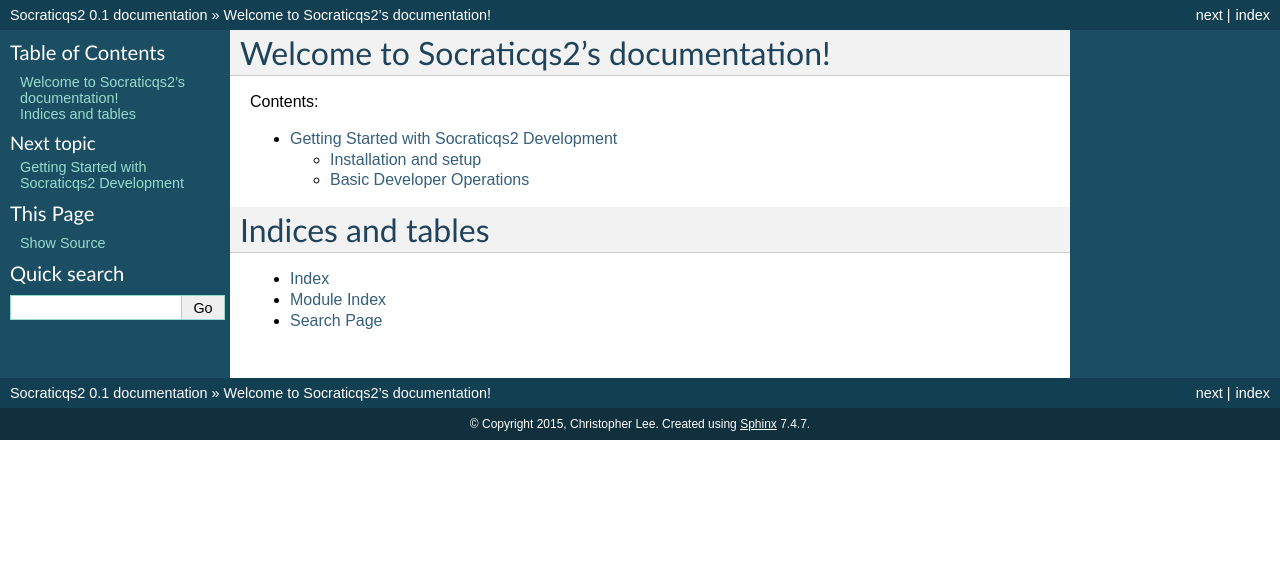
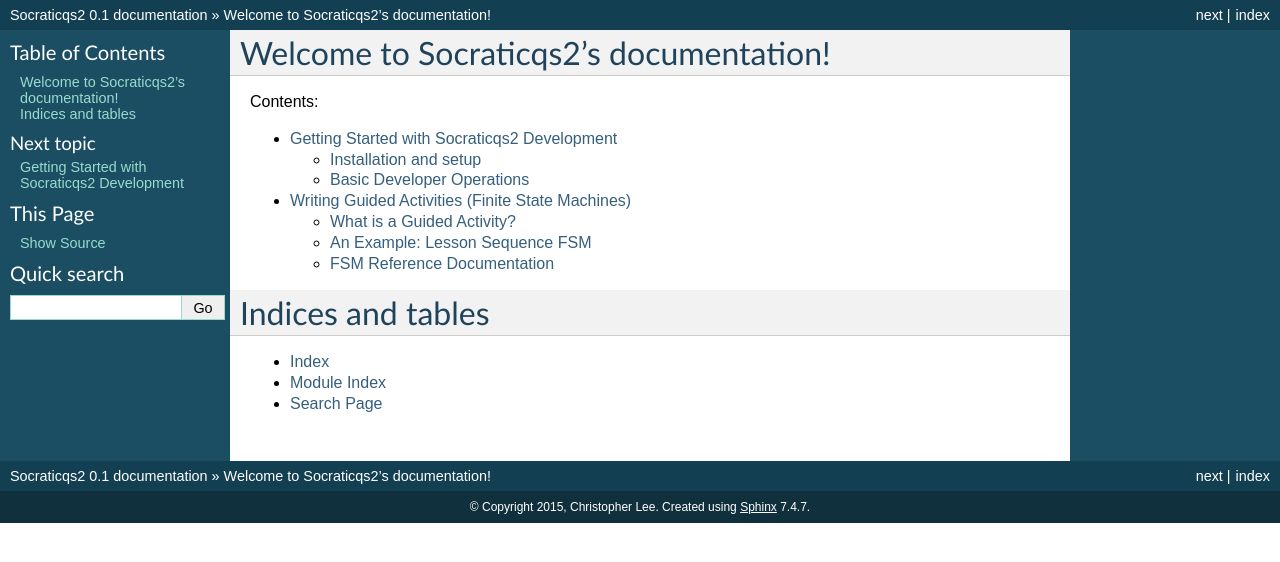
Before and after one commit to cjlee112/socraticqs2, a Sphinx documentation site: the page built from doc/index.rst, in a window 1280 px wide. Shown: the top 562 px of the page. Built offline with Sphinx 7.4.7, drawn with Linux system fonts in a browser that asks for light colours; part of the change alters nothing that is shown.

```diff
--- /dev/null
+++ b/doc/fsm.rst
@@ -0,0 +1,534 @@
+====================================================
+Writing Guided Activities (Finite State Machines)
+====================================================
+
+What is a Guided Activity?
+---------------------------
+
+A guided activity is a series of steps that guides a user through
+a process in a specified way.  Some examples:
+
+* a *lesson sequence*: presents the lessons in a courselet to
+  the student one at a time, in order, while minimizing distractions
+  from the rest of the generic courselets interface.
+
+* a *live session*: an instructor presents a series of exercises
+  to students in a classroom.  The whole class does the exercises
+  at the same time, synchronized by what the instructor chooses,
+  in real-time.
+
+* a *randomized trial* protocol: two distinct ways of teaching
+  the same thing are defined as "treatments".  A randomized
+  trial randomizes students to either one treatment or the other,
+  and compares their learning gains.  Note that this depends
+  strongly on controlling exactly what sequence of materials
+  each student gets shown, according to the "treatment" they
+  were assigned to.
+
+Drawing a Guided Activity as a Graph of Views and Transitions
+...............................................................
+
+A guided activity can be thought of as a pathway through
+some set of views (web pages) within the generic Socraticqs2 interface.
+
+Specifically, a guided activity in Socraticqs2 is defined as a Finite State
+Machine (FSM) consisting of a *graph* of *nodes* connected by *edges*:
+
+* its *nodes* are pages or "views", that is, each node shows one
+  view from the generic Socraticqs2 interface.  Each node in a FSM
+  has a distinct *name*.  An FSM always begins at its
+  ``START`` node, and terminates when it reaches its ``END`` node.
+  An ``FSMNode`` instance always has an ``fsm`` attribute that
+  points to the ``FSM`` that it is part of.
+
+* its *edges* are transitions from one view (node) to another.
+  Concretely, on a given page there may be one or more possible
+  *events* such as the user submitting an answer to a question,
+  clicking the Next button, etc.  Each event in the generic interface
+  has a defined name such as ``next``, ``add``, etc.
+  A node can define what events will trigger which edge.
+  Each edge has a distinct *name*.
+  An ``FSMEdge`` instance always has ``fromNode`` and ``toNode``
+  attributes that point to the nodes that it connects.
+
+* while an FSM is running, it is represented by an ``FSMState``
+  record that points to the current node, and stores any data
+  associated with this running FSM instance.  An ``FSMState``
+  instance always keeps an ``fsmNode`` attribute that points to
+  the current ``FSMNode``.
+
+An FSM works by intercepting events from the current view, and
+redirecting the user to a different next view (node) than the
+generic interface's default next view.
+
+Controlling What Happens Next
+................................
+
+Node and edge behavior can either be defined *statically*, i.e.
+a specific node always shows a fixed path, or *dynamically*,
+by writing plug-in code that decides on the fly what it will do.
+
+Static edge behavior
++++++++++++++++++++++
+
+The simplest way to control what happens next at a given node
+is simply to provide a static edge that says what node a given event
+should transition to.  When an event occurs, the FSM will look for
+an outgoing edge with the same name as that event, and will transition
+to whatever node that edge points to.
+Events with no matching edge will be ignored; i.e. no transition
+will occur, and the view will remain at the current page (node).
+
+Dynamic edge behavior
++++++++++++++++++++++++
+
+Alternatively, an edge can decide dynamically what node it will
+transition to, if plug-in code is provided for that edge.  The
+plug-in code can do whatever processing it wants, and then simply
+returns a node to transition to.
+Note that this is also useful for implementing
+*consequences* of an event, even if the edge always transitions to
+the same target node.
+
+Dynamic Event Mapping
+++++++++++++++++++++++
+
+In some cases it may be useful to dynamically redirect a given event
+to different edges under different circumstances.  A node can do
+this by supplying plug-in code for that *event*; its plug-in code
+do whatever processing it wants and call whatever edge it wants.
+Note this can also be used for implementing consequences of an event.
+
+An FSM can call other FSMs as "subroutines"
+.............................................
+
+Our FSM design is *hierarchical*, that is, an FSM node can
+"call" another FSM guided activity as a "subroutine".
+This is important for modular FSM design.
+For example, a randomized trial FSM (that compares the effectiveness
+of two "treatments") would not itself need to know how
+to perform either of the treatments, because it could just call a "treatment
+FSM" that performs the specified treatment, and when finished returns
+control to randomized trial FSM.
+
+This hierarchical "subroutine calling" capability is handled
+by the ``FSMStack`` class, which acts as the main interface
+between Socraticqs2 code and FSM code.  An ``FSMStack`` instance always
+keeps a ``state`` attribute that points to the current
+``FSMState``.
+
+
+
+An Example: Lesson Sequence FSM
+--------------------------------
+
+To make this tangible, let's look at an example.  The ``lessonseq`` FSM
+shows the student the sequence of core lessons for a courselet,
+in the order set by the instructor.
+
+It consists of four nodes:
+``LESSON``, ``ASK``, ``ASSESS``, ``ERRORS`` (in addition to the
+mandatory ``START`` and ``END``).
+
+* ``LESSON``: presents an explanation.
+* ``ASK``: asks the student a question
+* ``ASSESS``: shows the answer and prompts the student for a self-assessment
+  of their own answer.
+* ``ERRORS``: prompts the student to categorize what error(s) they made
+  in their answer.
+
+Edges:
+
+* ``next``: Typically, the ``next`` edge must see whether the next lesson is an
+  explanation (``LESSON``) or question (``ASK``), or whether we've reached
+  the ``END``.  This dynamic edge behavior is implemented by supplying
+  a plug-in method ``next_edge()``.  By convention, plug-in edge methods
+  always consist of the *name of the edge* followed by ``_edge``.
+
+* ``error``: if the student self-assessment indicates they got the
+  answer wrong, the ``error`` event is directed to take the student
+  to the ``ERRORS`` page.
+
+Behind the scenes, there is a ``UnitStatus`` data structure that
+knows how to follow the sequence of lessons in that "unit" (courselet).
+
+An FSM is written as a simple set of class definitions for nodes,
+with outgoing edges defined for each node.  Here is minimalist code for
+the Lesson Sequence FSM::
+
+  class START(object):
+      '''Initialize data for viewing a courselet, and go immediately
+      to first lesson. '''
+      def start_event(self, node, fsmStack, request, **kwargs):
+          'event handler for START node'
+          unit = fsmStack.state.get_data_attr('unit')
+          fsmStack.state.title = 'Study: %s' % unit.title
+          unitStatus = UnitStatus(unit=unit, user=request.user)
+          unitStatus.save()
+          fsmStack.state.set_data_attr('unitStatus', unitStatus)
+          return fsmStack.state.transition(fsmStack, request, 'next',
+                                           useCurrent=True, **kwargs)
+      next_edge = next_lesson
+      # node specification data goes here
+      title = 'Start This Courselet'
+      edges = (
+              dict(name='next', toNode='LESSON', title='View Next Lesson'),
+          )
+
+  class LESSON(object):
+      '''View a lesson explanation. '''
+      next_edge = next_lesson
+      # node specification data goes here
+      path = 'ct:lesson'
+      title = 'View an explanation'
+      edges = (
+              dict(name='next', toNode='LESSON', title='View Next Lesson'),
+          )
+
+  class ASK(object):
+      # node specification data goes here
+      path = 'ct:ul_respond'
+      title = 'Answer this question'
+      edges = (
+              dict(name='next', toNode='ASSESS', title='Go to self-assessment'),
+          )
+
+  class ASSESS(object):
+      next_edge = next_lesson
+      # node specification data goes here
+      path = 'ct:assess'
+      title = 'Assess your answer'
+      edges = (
+              dict(name='next', toNode='LESSON', title='View Next Lesson'),
+              dict(name='error', toNode='ERRORS', title='Classify your error'),
+          )
+
+  class ERRORS(object):
+      next_edge = next_lesson
+      # node specification data goes here
+      path = 'ct:assess_errors'
+      title = 'Classify your error(s)'
+      edges = (
+              dict(name='next', toNode='LESSON', title='View Next Lesson'),
+          )
+
+  class END(object):
+      # node specification data goes here
+      path = 'ct:unit_tasks_student'
+      title = 'Courselet core lessons completed'
+      help = '''Congratulations!  You have completed the core lessons for this
+      courselet.  See below for suggested next steps for what to study now in
+      this courselet.'''
+
+Notes:
+
+* *start event*: whenever an FSM first starts, its ``START`` node is sent
+  a ``start`` event.  This FSM defines a ``start_event()`` method on
+  its ``START`` node, to receive this event and perform initialization
+  of the data which the FSM must store (on its ``FSMState`` data).
+  Specifically the method uses the ``FSMState`` ``get_data_attr()``
+  and ``set_data_attr()`` methods for binding data to the ``FSMState``.
+
+* Note that this code represents a *specification* of the FSM,
+  not the actual storage of the FSM in the database.  Specifically,
+  the nodes need do nothing more than specify what data needs
+  to be saved for each node, and provide its plug-in code.
+  Hence these are just generic Python class objects, not
+  ``FSMNode`` objects.  We will describe later how to *load*
+  such an FSM specification into the database.
+
+* outgoing edges from a node *must* be specified in its ``edges`` attribute.
+  Providing plug-in code for an edge is *optional*, and always follows
+  the naming convention ``EDGENAME_edge()``, where ``EDGENAME`` is the
+  name of the edge.
+
+* a node typically specifies which generic view it will display
+  via its ``path`` attribute.  Paths are given using the Django
+  URL "name" convention ``APPNAME:VIEWNAME``; in our case ``ct``
+  is the name of our Django app, and the set of all VIEW names are listed in
+  ``ct/urls.py``.
+
+* note that a full-blown FSM specification would typically give
+  a lot more useful node attributes such as a docstring description, ``help``
+  etc. that provide the user helpful guidance.  See the ``FSMNode``
+  reference docs below for details.
+
+Here is the code for the ``next_lesson()`` edge method used by many of
+these nodes.  It uses ``UnitStatus`` and ``UnitLesson`` methods to
+determine what the next view should be::
+
+  def next_lesson(self, edge, fsmStack, request, useCurrent=False, **kwargs):
+      'edge method that moves us to right state for next lesson (or END)'
+      fsm = edge.fromNode.fsm
+      unitStatus = fsmStack.state.get_data_attr('unitStatus')
+      if useCurrent:
+          nextUL = unitStatus.get_lesson()
+      else:
+          nextUL = unitStatus.start_next_lesson()
+      if not nextUL:
+          return fsm.get_node('END')
+      elif nextUL.is_question():
+          return fsm.get_node(name='ASK')
+      else: # just a lesson to read
+          return edge.toNode
+
+Finally, an FSM specification typically ends with a brief
+``FSMSpecification`` initialization that makes it easy to load
+the specification into the database.  Here is an example for
+the ``lessonseq`` specification::
+
+  def get_specs():
+      'get FSM specifications stored in this file'
+      spec = FSMSpecification(name='lessonseq', hideTabs=True,
+              title='Take the courselet core lessons',
+              pluginNodes=[START, LESSON, ASK, ASSESS, ERRORS, END],
+          )
+      return (spec,)
+
+* this first provides a number of ``FSM`` attributes such as its
+  *name*, user interface properties (in this case it specifies that
+  the tabbed interface should be hidden while this FSM is running), etc.
+* it also lists the complete set of nodes in the FSM.
+
+* to actually load an ``FSMSpecification`` into the database,
+  simply call its ``save_graph()`` method with the username who should
+  "own" this FSM.  (Typically, this would be an admin user)::
+
+    fsmSpec.save_graph('admin')
+
+* Any time an FSM structure or attributes changes, it must be reloaded
+  to the database this way, to take effect.
+
+* note that FSM specifications and plug in code must be stored in
+  Python source code files in the ``mysite/ct/fsm_plugin/`` directory.
+
+
+FSM Reference Documentation
+-----------------------------
+
+FSM
+....
+
+**Important attributes to set in your FSM specification:**
+
+.. attribute:: name
+
+   the ID by which the FSM will be called.  That is, FSMs are invoked
+   by name.  For example, when the user indicates they want to study
+   the sequence of lessons in a courselet, the generic Socraticqs2
+   UI searches for an FSM named ``lessonseq``.
+
+.. attribute:: title
+
+   The title which will be displayed by default for the FSM,
+   unless its plug-in code ``start_event()`` explicitly overrides that
+   by writing a new value to the ``FSMState.title`` for this running
+   FSM instance.
+
+.. attribute:: description
+
+   An explanation of what this Guided Activity does for the user,
+   to be displayed in the Activity Center UI etc.
+
+.. attribute:: help
+
+   More detailed info to help the user understand what this FSM is for.
+
+.. attribute:: hideTabs
+
+   If set True, hide the generic tabbed interface while this FSM is running.
+
+.. attribute:: hideLinks
+
+   If set True, block hyperlinks from being clickable while this FSM is running.
+
+.. attribute:: hideNav
+
+   If set True, hide the generic navigation bar options while this FSM
+   is running.
+
+**Useful methods**:
+
+.. method:: get_node(name)
+
+   Get node in this FSM with specified *name*.
+
+.. classmethod:: save_graph(klass, fsmData, nodeData, edgeData, username, oldLabel='OLD')
+
+   **this is a low-level call; in general you should use the higher
+   level call FSMSpecification.save_graph() instead**.
+   Store FSM specification from node, edge graph
+   by renaming any existing
+   FSM with the same name, and creating new FSM.
+   Note that ongoing activities
+   using the old FSM will continue to work (following the old FSM spec),
+   but any new activities will be created using the new FSM spec
+   (since they request it by name).
+   Returns the newly created ``FSM`` object.
+
+FSMNode
+........
+
+**Important attributes to set in your FSM specification:**
+
+.. attribute:: name
+
+   Note that you set this in an FSM specification by simply
+   naming the class definition that you write for a node.
+
+.. attribute:: description
+
+   Provides an explanation of what this step in the Guided Activity
+   does for the user, to display in the Activity Center UI, etc.
+   Note that you set this by simply giving a **docstring** in
+   the class definition that you write for a node.
+
+.. attribute:: title
+
+   Title for the current step to be displayed in the Activity Center
+   UI etc.
+
+.. attribute:: help
+
+   Instructions for this step that will be displayed to the user
+   as an overlay at the top of the current page, *in addition* to
+   the generic instructions that are always shown on that page.
+   This enables you to customize very clearly what you want the
+   user to look at and do when performing this step.
+
+.. attribute:: path
+
+   specifies which generic view it will display
+   via its ``path`` attribute.  Paths are given using the Django
+   URL "name" convention ``APPNAME:VIEWNAME``; in our case ``ct``
+   is the name of our Django app, and the set of all VIEW names are listed in
+   ``ct/urls.py``.
+
+.. attribute:: doLogging
+
+   If set True, records entry and exit timestamps for the user's
+   visit to this view.  Log data are saved as ``ActivityEvent``
+   records.  If the current FSMState instance already has
+   an ``activity`` attribute pointing to the current ``ActivityLog``,
+   the event will be marked as part of that ``ActivityLog``.
+   Otherwise, an ``ActivityLog`` whose name matches the current
+   FSM will be used (or created, if it does not already exist),
+   and also set as the current ``FSMState.activity``.
+
+   Note that ``Response`` and ``StudentError`` data created
+   while an FSM is running are also automatically time stamped
+   and bound to the current ``FSMState.activity``.
+
+
+**Plug-in code**:
+
+You can supply three types of plug-in methods on a Node specification
+class:
+
+* **path method**: if a node must determine its URL dynamically, you
+  can supply a ``get_path()`` method to do so.  It must return a
+  URL string of the form ``'/ct/some/path/'``.  Note the trailing
+  ``/``, required by convention in Django.  The method definition must be
+  of the following form::
+
+    class FOO(object):
+        def get_path(self, node, state, request, **kwargs):
+            'get URL for next steps in this unit'
+            unitStatus = state.get_data_attr('unitStatus')
+            return unitStatus.unit.get_study_url(request.path)
+
+* **event method**: if a node needs to determine dynamically
+  what edge to trigger in response to a given event, you can
+  supply a method named ``EVENTNAME_event()`` to do so
+  (where ``EVENTNAME`` is the name of the event you want it
+  to intercept).  It should call the desired edge transition
+  directly, and return the result.  The method definition must be
+  of the following form::
+
+    class FOO(object):
+        def start_event(self, node, fsmStack, request, **kwargs):
+            'event handler for START node'
+            unit = fsmStack.state.get_data_attr('unit')
+            fsmStack.state.title = 'Study: %s' % unit.title
+            unitStatus = UnitStatus(unit=unit, user=request.user)
+            unitStatus.save()
+            fsmStack.state.set_data_attr('unitStatus', unitStatus)
+            return fsmStack.state.transition(fsmStack, request, 'next',
+                                             useCurrent=True, **kwargs)
+
+* **edge method**: if an edge needs to do something (such as save
+  state data or decide dynamically what node to transition to),
+  you can do so by supplying a method named ``EDGENAME_edge()``,
+  where ``EDGENAME`` is the name of the edge it should intercept.
+  It must return an ``FSMNode`` to transition to.
+  The method definition must be of the following form::
+
+    class FOO(object):
+        def next_edge(self, edge, fsmStack, request, **kwargs):
+            # ... do some processing here, save some data on fsmStack.state...
+            return edge.toNode # finally return target node
+
+
+FSMState
+.........
+
+Represents the current state of a running FSM instance.
+
+**useful attributes you can read / write from plug-in code**:
+
+.. attribute:: user
+
+   The user running this FSM instance.  Do not change this directly.
+
+.. attribute:: fsmNode
+
+   The current node.  Do not change this directly.
+
+.. attribute:: activity
+
+   The current ``ActivityLog`` for logging timestamp data to.
+   You can set this directly, e.g. in ``start`` event plug-in code.
+
+.. attribute:: title
+
+   The title which will be displayed for the FSM.
+
+.. attribute:: hideTabs
+
+   If set True, hide the generic tabbed interface while this FSM is running.
+
+.. attribute:: hideLinks
+
+   If set True, block hyperlinks from being clickable while this FSM is running.
+
+.. attribute:: hideNav
+
+   If set True, hide the generic navigation bar options while this FSM
+   is running.
+
+.. attribute:: unitLesson
+
+   records what lesson or question the FSM is currently working
+   with.  This is so useful that it is part of the database definition
+   of ``FSMState``.
+
+   Other arbitrary data can be saved using
+   the ``FSMState.data`` JSON blob storage using the following methods.
+
+**useful methods you can call from plug-in code**:
+
+.. method:: get_data_attr(attr)
+
+   Retrieve the named attribute *attr* from the ``FSMState.data``
+   JSON blob, or ``KeyError`` if it does not exist.
+
+.. method:: set_data_attr(attr, value)
+
+   Store *value* as the named attribute *attr* on the ``FSMState.data``
+   JSON blob.
+
+.. method:: get_all_state_data()
+
+   Get a dictionary of named attributes from the current state,
+   including both the ``unitLesson`` attribute, and attributes
+   stored in the ``FSMState.data`` JSON blob.
--- a/doc/index.rst
+++ b/doc/index.rst
@@ -12,7 +12,7 @@ Contents:
    :maxdepth: 2
 
    devintro
-
+   fsm
 
 Indices and tables
 ==================
```
